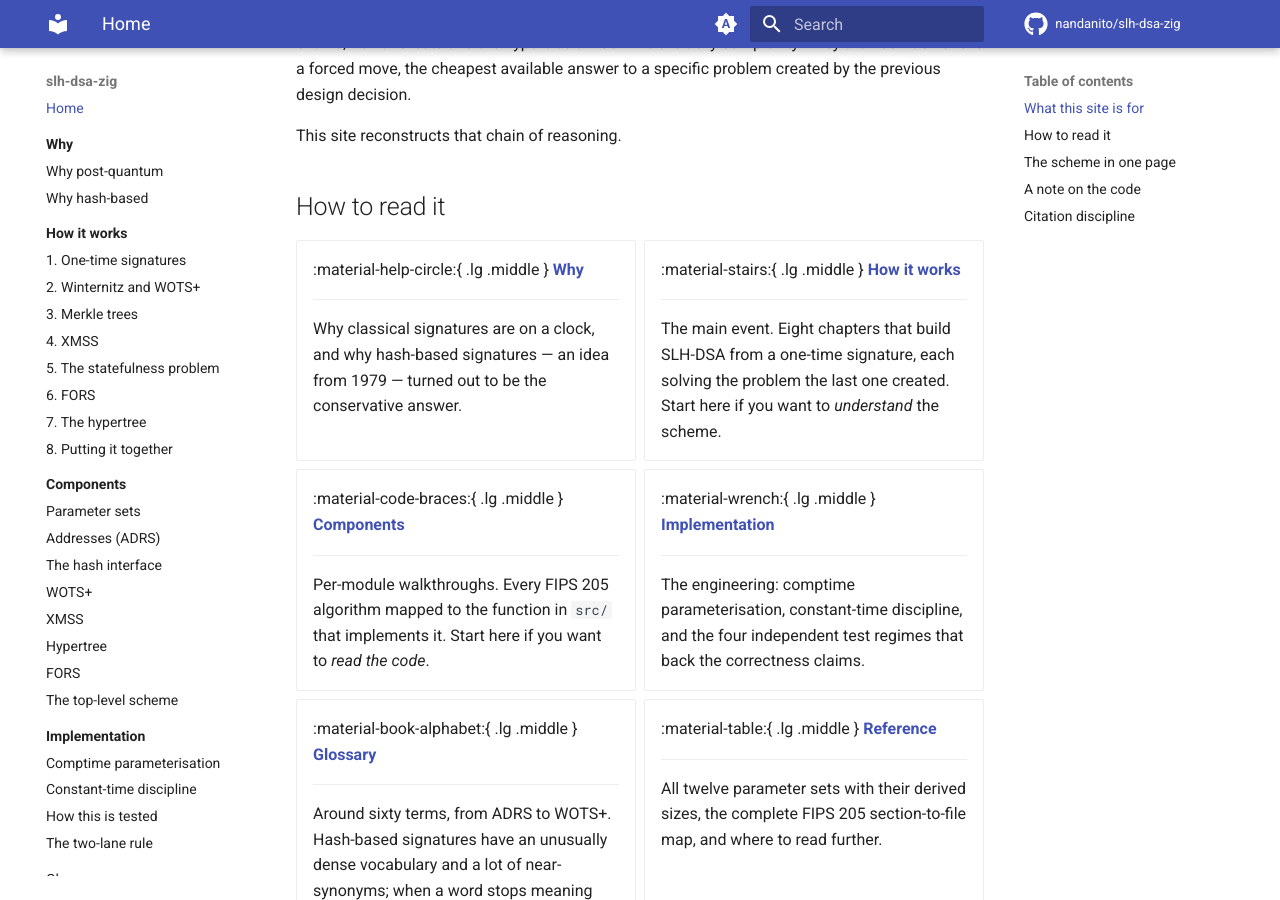
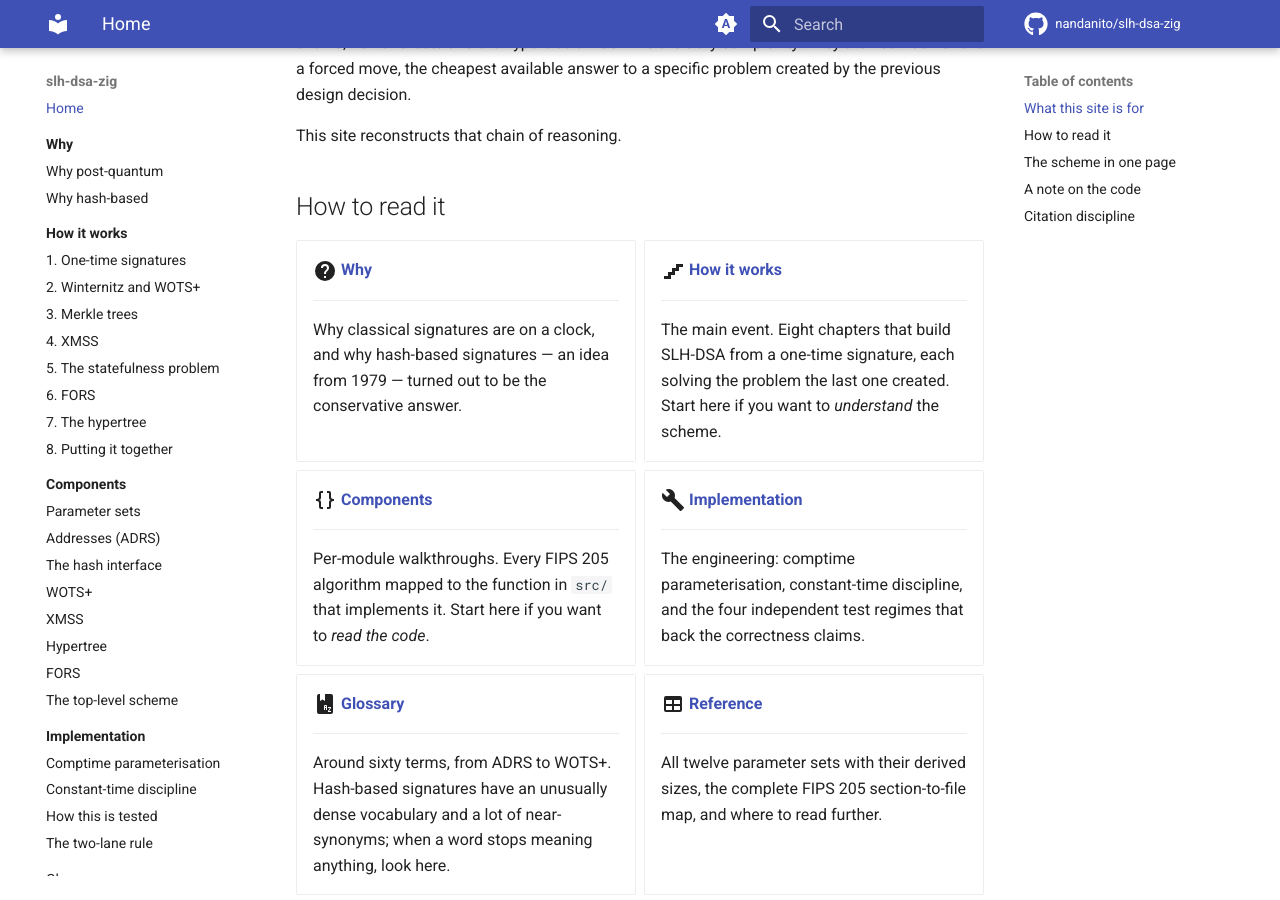
Before and after one commit to nandanito/slh-dsa-zig, an MkDocs documentation site: the page built from docs/index.md, in a window 1280 px wide and 900 px high, scrolled down 580 px. Built offline with MkDocs 1.6.1 and Material for MkDocs 9.7.7, drawn with Linux system fonts in a browser that asks for light colours; comment, search, counter and statistics services are not loaded.

Commit message:
docs: render Material icon shortcodes (add pymdownx.emoji) + CI guard (#39)
The six grid-card icons on the docs landing page and two on the "putting it
together" page rendered as literal text — `:material-help-circle:{ .lg .middle }`
instead of an icon. Reported by Nandan against the published site.

Cause: Material's icon shortcodes need `pymdownx.emoji` wired to Material's
icon index, which mkdocs.yml never declared. `attr_list` alone is not enough —
it only consumes the trailing `{ .lg .middle }`, which is why the attribute
list vanished while the shortcode stayed visible. Adds:

  - pymdownx.emoji:
      emoji_index: !!python/name:material.extensions.emoji.twemoji
      emoji_generator: !!python/name:material.extensions.emoji.to_svg

(`material.extensions.emoji` is the correct path for mkdocs-material >= 9.4;
older documentation says `materialx.emoji`.)

Verified: all 8 shortcodes now emit inline
`<span class="twemoji lg middle"><svg …>`, and zero literal shortcodes remain
in the built HTML.

Also closes the gate's blind spot that let this ship. `mkdocs build --strict`
cannot catch an unrendered shortcode — `:material-foo:` left as text is
perfectly valid markdown, so mkdocs has no reason to warn, and CI was green
through the whole thing. The docs workflow now greps the built site for
leftover `:material-*:` / `:fontawesome-*:` shortcodes and fails if any
survive.

That guard was negative-controlled rather than assumed useful: rebuilding with
the pymdownx.emoji block stripped, `mkdocs build --strict` still exits 0 while
the guard fires and names all six leaked shortcodes. Same reasoning as the
ctgrind negative control — a check that cannot fail is not a check.

Refs #36. Lane A.

Co-authored-by: Claude Opus 5 (1M context) <noreply@anthropic.com>

```diff
--- a/mkdocs.yml
+++ b/mkdocs.yml
@@ -83,6 +83,14 @@ markdown_extensions:
       line_spans: __span
       pygments_lang_class: true
   - pymdownx.inlinehilite
+  # Required for Material's icon shortcodes (`:material-wrench:`) to render as
+  # inline SVG. Without this the shortcode is emitted as literal text — the
+  # `attr_list` extension alone is not enough, it only handles the trailing
+  # `{ .lg .middle }`. The `material.extensions.emoji` paths are correct for
+  # mkdocs-material >= 9.4 (older docs say `materialx.emoji`).
+  - pymdownx.emoji:
+      emoji_index: !!python/name:material.extensions.emoji.twemoji
+      emoji_generator: !!python/name:material.extensions.emoji.to_svg
   - pymdownx.keys
   - pymdownx.mark
   - pymdownx.smartsymbols
```
Also changed, not shown: 1 other file.
